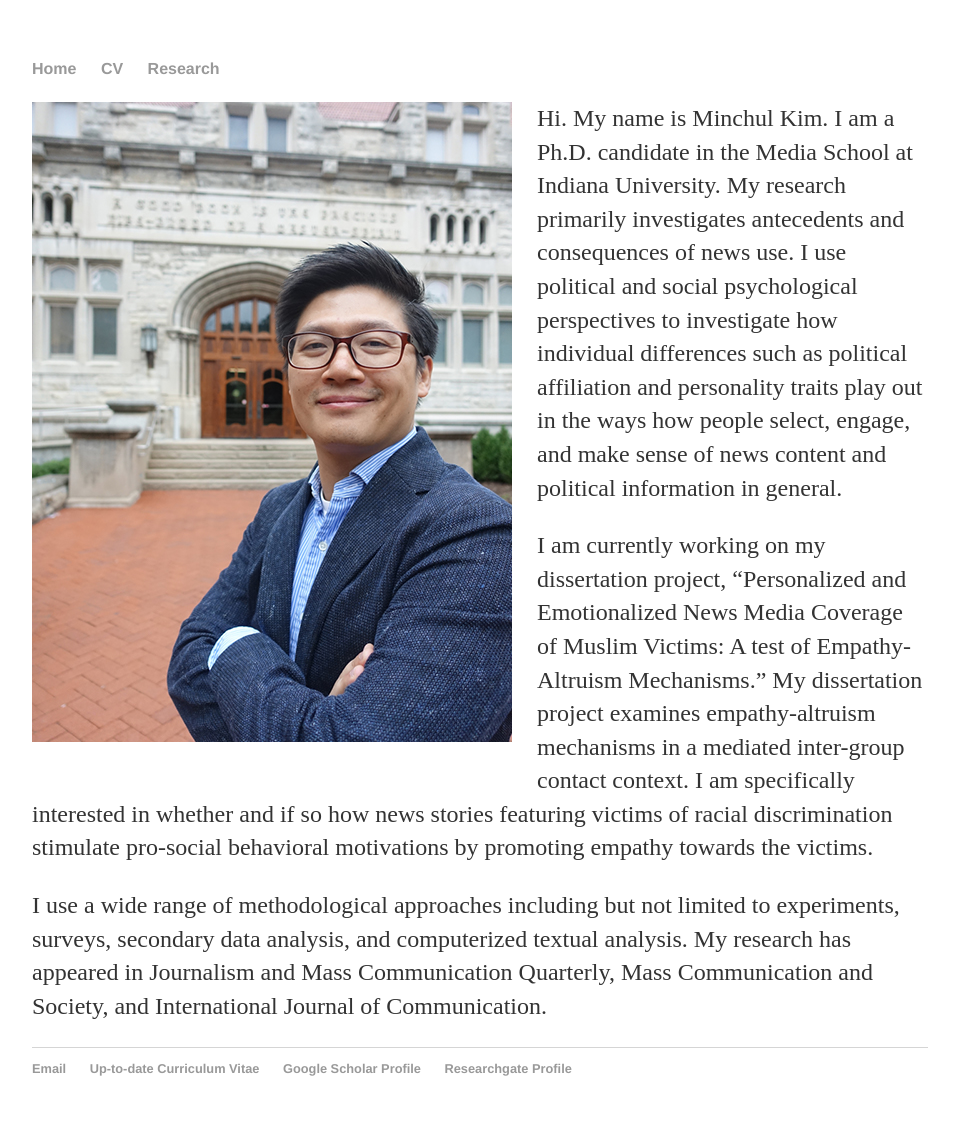
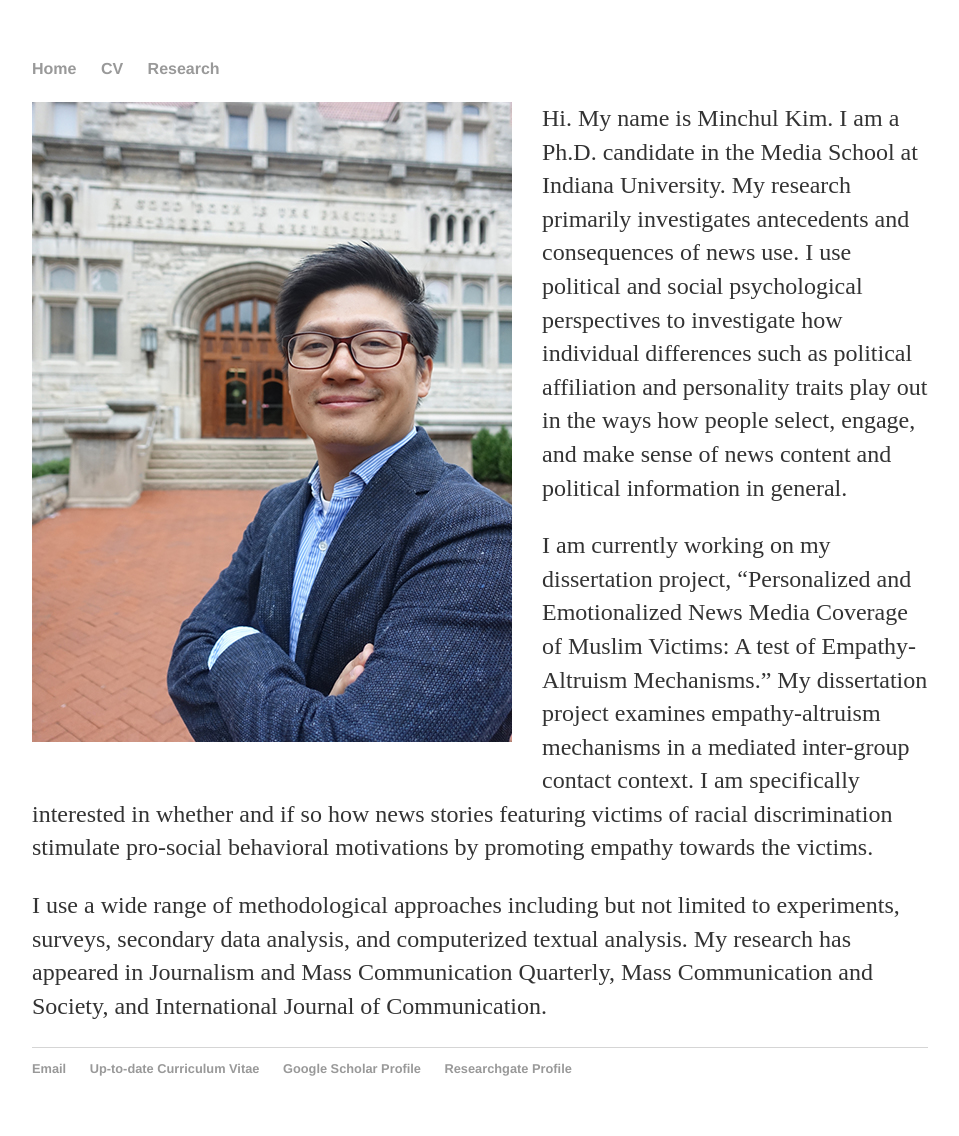
Before and after one commit to minchulkim731/minchulkim731.github.io, a Jekyll site: the page built from index.html, in a window 1280 px wide. Shown: the whole page, without its empty margins (160-1119 px from the left). Built offline with Jekyll 4.4.1, drawn with Linux system fonts in a browser that asks for light colours.

Commit message:
Update index.html

```diff
--- a/index.html
+++ b/index.html
@@ -3,7 +3,7 @@ layout: default
 title: Minchul Kim_Ph.D. Candidate_The Media School_Indiana University
 ---
 <div class="blurb">
-	<img style="float: left; margin: 0px 25px 25px 0px;" src="/images/Portrait_Minchul Kim_061419.jpg" alt="Minchul Kim" class="photo">
+	<img style="float: left; margin: 0px 30px 30px 0px;" src="/images/Portrait_Minchul Kim_061419.jpg" alt="Minchul Kim" class="photo">
 	<p>
 		Hi. My name is Minchul Kim. I am a Ph.D. candidate in the Media School at
 		Indiana University</span>. My research primarily investigates antecedents
```
